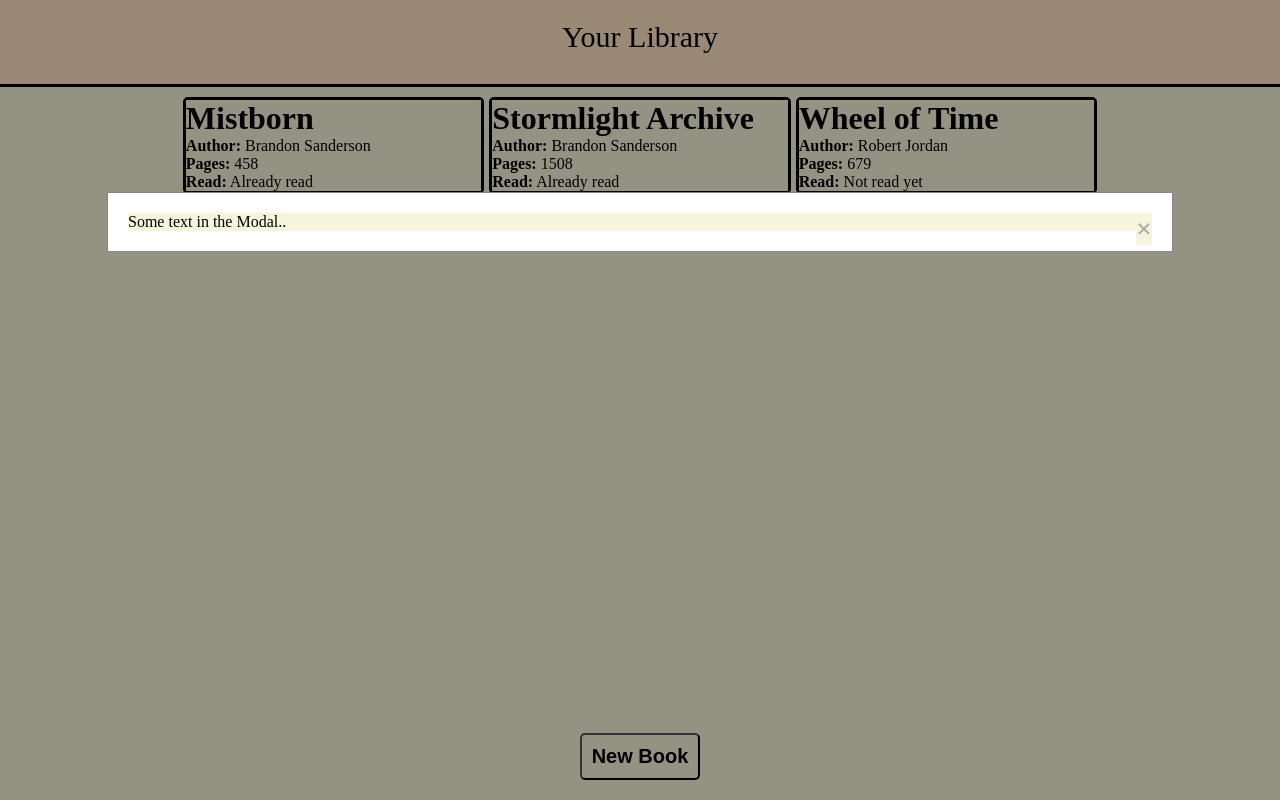
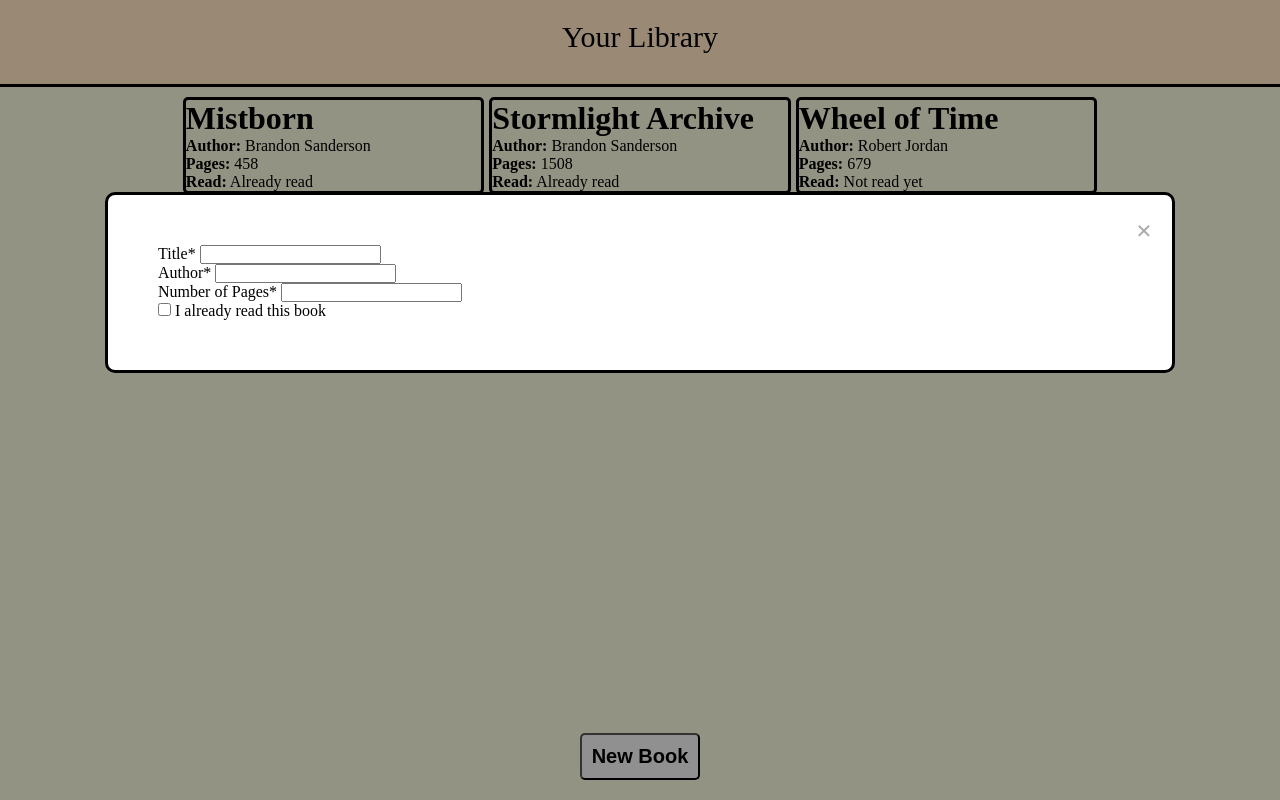
Before and after one commit to Jeffvf/library-project, a plain HTML site: page index.html in a window 1280 px wide. Both pictures are taken after a click on the button "New Book". Drawn offline with Linux system fonts and the light colour scheme.

Commit message:
feat: insert forms elements

```diff
--- a/index.html
+++ b/index.html
@@ -25,10 +25,27 @@
         <!-- Modal content -->
         <div class="modal-content">
           <span class="close">&times;</span>
-          <p>Some text in the Modal..</p>
+          <form>
+            <div>
+                <label for="title">Title*</label>
+                <input id="title" type="text" required>
+            </div>
+            <div>
+                <label for="author">Author*</label>
+                <input id="author" type="text" required>
+            </div>
+            <div>
+                <label for="pages">Number of Pages*</label>
+                <input id="pages" type="number" required>
+            </div>
+            <div>
+                <input id="read" type="checkbox" required>
+                <label for="read">I already read this book</label>
+            </div>
+          </form>
         </div>
 
-      </div>
+    </div>
     <script src="script.js"></script>
 </body>
 </html>
--- a/styles.css
+++ b/styles.css
@@ -1,14 +1,14 @@
 *{
     margin: 0px;
     padding: 0px;
-    background-color: beige;
 }
 
 .lib-body{
     display: grid;
     grid-template-rows: 1fr 7fr 1fr;
     gap: 10px;
-    height: 100vh
+    height: 100vh;
+    background-color: beige;
 }
 
 #lib-header{
@@ -67,13 +67,21 @@ button{
     background-color: rgba(0,0,0,0.4); /* Black w/ opacity */
 }
 
+form{
+    display: flex;
+    flex-direction: column;
+    padding: 30px;
+}
+
 /* Modal Content/Box */
 .modal-content {
-background-color: #fefefe;
+    background-color: white;
     margin: 15% auto; /* 15% from the top and centered */
     padding: 20px;
-border: 1px solid #888;
     width: 80%; /* Could be more or less, depending on screen size */
+    border-style: solid;
+    border-color: black;
+    border-radius: 10px;
 }
 
 /* The Close Button */
```
Lines whose indentation alone changed are shown as unchanged.
